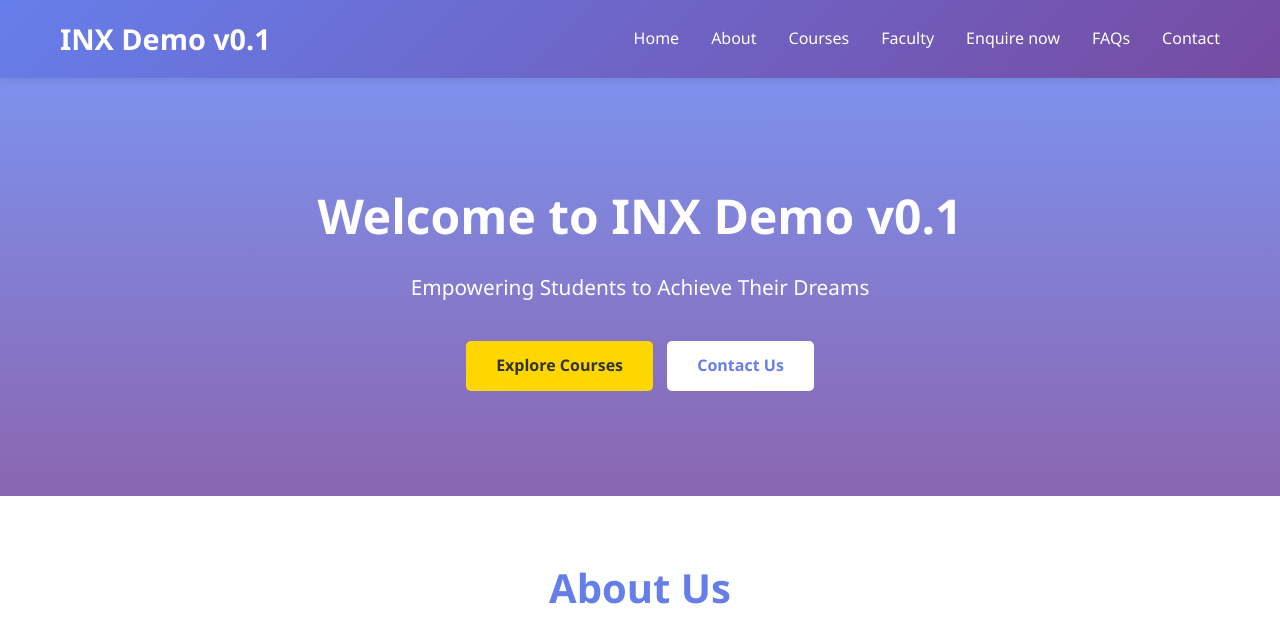
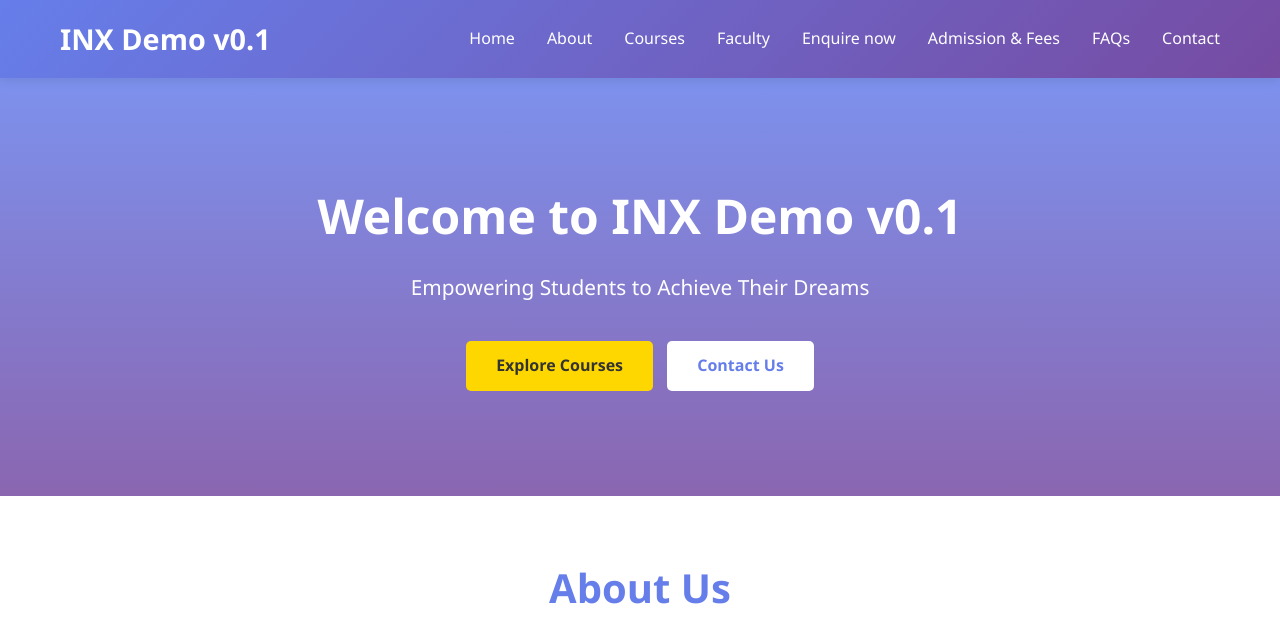
Before and after one commit to inxautomations/demo.v0.1, a plain HTML site: page index.html in a window 1280 px wide. Shown: the top 642 px of the page. Drawn offline with Linux system fonts and the light colour scheme.

Commit message:
Update index.html

```diff
--- a/index.html
+++ b/index.html
@@ -341,6 +341,7 @@ nav ul li a:hover {
 <li><a href="https://inxautomations.github.io/demo.v0.1/courses">Courses</a></li>
 <li><a href="https://inxautomations.github.io/demo.v0.1/faculty">Faculty</a></li>
 <li><a href="https://inxautomations.github.io/demo.v0.1/enquire">Enquire now</a></li>
+<li><a href="https://inxautomations.github.io/demo.v0.1/axf>">Admission & Fees</a></li>
 <li><a href="https://inxautomations.github.io/demo.v0.1/faqs">FAQs</a></li>
 <li><a href="https://wa.me/+919534972193">Contact</a></li>
 </ul>
```
